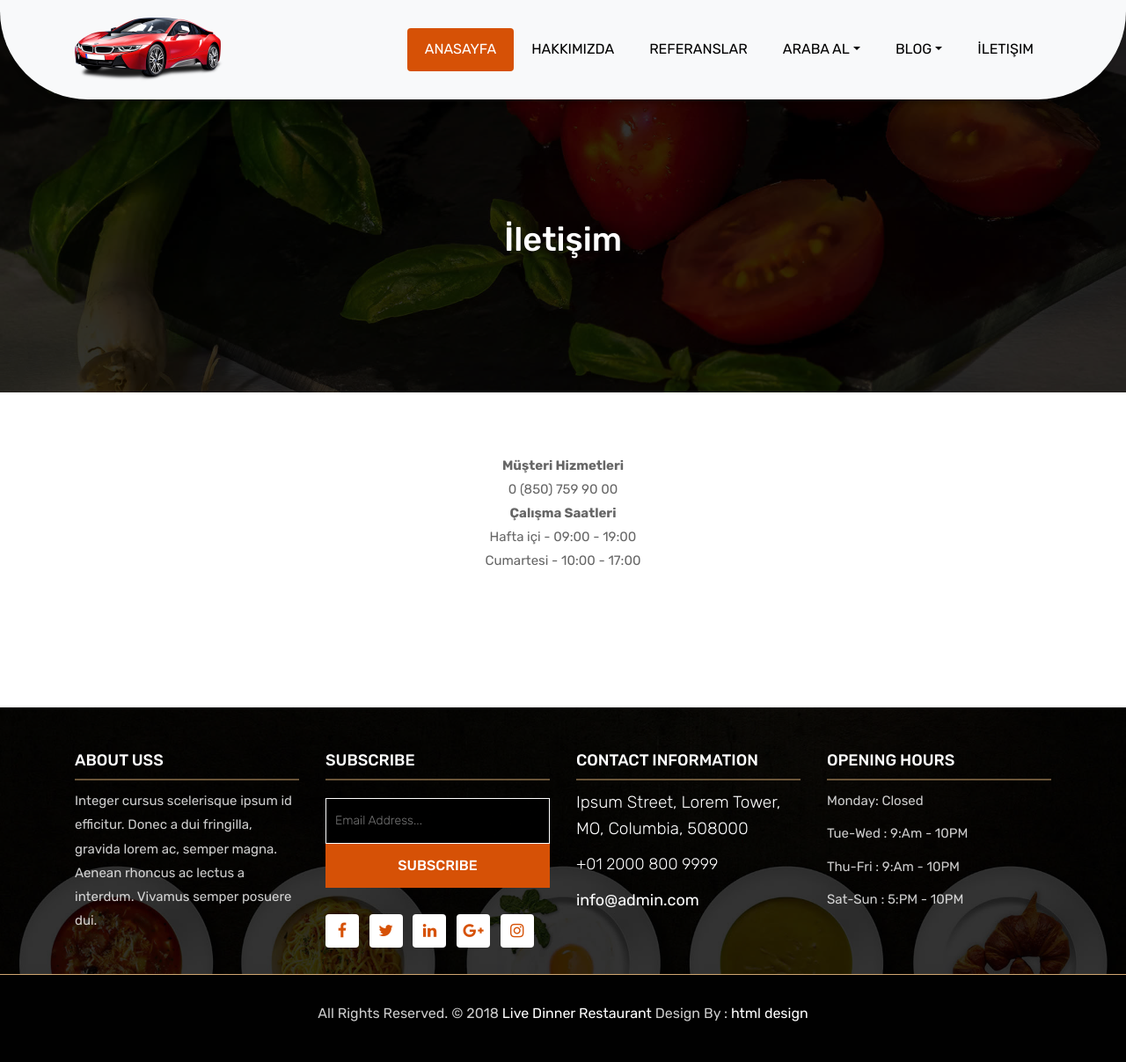
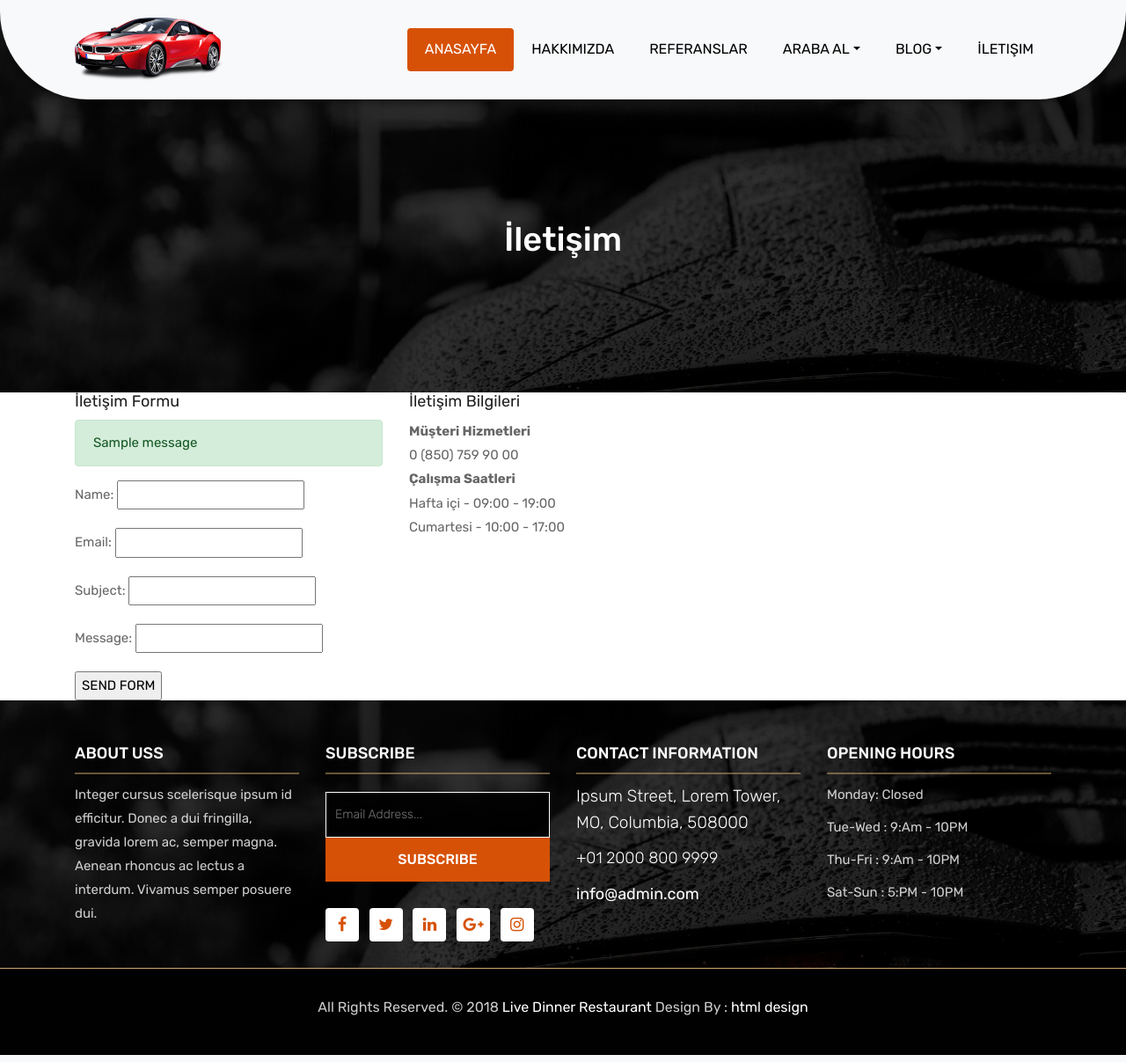
Before and after one commit to zduranel/MyCars, a Django app: template home/templates/iletisim.html in a window 1280 px wide. Shown: the whole page at 88% size. Run offline with Django 3.2, Linux system fonts and the light colour scheme; the template is opened without the code that fills it: values that come from a table or form of the project are taken from there, others are empty; data comes from the database, SQL or seed files in the repository; both versions use the stored data as it was after the commit; one stand-in notice (Sample message) is shown; some libraries are stand-ins or nearby versions.

Commit message:
güncelleme genel

```diff
--- a/home/models.py
+++ b/home/models.py
@@ -2,6 +2,7 @@
 from django.db import models
 
 # Create your models here.
+from django.forms import TextInput, ModelForm, Textarea
 
 
 class Setting(models.Model):
@@ -14,27 +15,61 @@
     keywords = models.CharField(max_length=255)
     description = models.CharField(max_length=255)
     company = models.CharField(max_length=150)
-    adress = models.CharField(blank=True,max_length=150)
-    phone = models.CharField(blank=True,max_length=150)
-    fax = models.CharField(blank=True,max_length=150)
-    email = models.CharField(blank=True,max_length=150)
-    smtpserver = models.CharField(blank=True,max_length=150)
-    smptemail = models.CharField(blank=True,max_length=150)
-    smptpassword = models.CharField(blank=True,max_length=150)
-    smptport = models.CharField(blank=True,max_length=5)
-    icon = models.ImageField(blank=True,upload_to='images/')
-    facebook   = models.CharField(blank=True,max_length=150)
-    instagram = models.CharField(blank=True,max_length=150)
-    twitter = models.CharField(blank=True,max_length=150)
+    adress = models.CharField(blank=True, max_length=150)
+    phone = models.CharField(blank=True, max_length=150)
+    fax = models.CharField(blank=True, max_length=150)
+    email = models.CharField(blank=True, max_length=150)
+    smtpserver = models.CharField(blank=True, max_length=150)
+    smptemail = models.CharField(blank=True, max_length=150)
+    smptpassword = models.CharField(blank=True, max_length=150)
+    smptport = models.CharField(blank=True, max_length=5)
+    icon = models.ImageField(blank=True, upload_to='images/')
+    facebook = models.CharField(blank=True, max_length=150)
+    instagram = models.CharField(blank=True, max_length=150)
+    twitter = models.CharField(blank=True, max_length=150)
 
     aboutus = RichTextUploadingField(blank=True)
     contact = RichTextUploadingField(blank=True)
     references = RichTextUploadingField(blank=True)
 
-    status = models.CharField(max_length=10,choices=STATUS)
+    status = models.CharField(max_length=10, choices=STATUS)
     create_at = models.DateTimeField(auto_now_add=True)
     update_at = models.DateTimeField(auto_now=True)
 
+    def __str__(self):
+        return self.title
+
+
+class ContactFormMessage(models.Model):
+    STATUS = (
+        ('New', 'New'),
+        ('Read', 'Read'),
+        ('Closed', 'Closed'),
+
+    )
+    name = models.CharField(blank=True, max_length=20)
+    email = models.CharField(blank=True, max_length=50)
+    subject = models.CharField(blank=True, max_length=50)
+    message = models.CharField(blank=True, max_length=255)
+    status = models.CharField(max_length=10, choices=STATUS, default='New')
+    ip = models.CharField(blank=True, max_length=20)
+    note = models.CharField(blank=True, max_length=100)
+    created_at = models.DateTimeField(auto_now_add=True)
+    updated_at = models.DateTimeField(auto_now=True)
 
     def __str__(self):
-        return self.title
+        return self.name
+
+
+class ContactFormu(ModelForm):
+    class Meta:
+        model = ContactFormMessage
+        fields = ['name', 'email', 'subject', 'message']
+
+    widgets = {
+        'name': TextInput(attrs={'class': 'form-control', 'placeholder': 'Name & Surname'}),
+        'subject': TextInput(attrs={'class': 'form-control', 'placeholder': 'Subject'}),
+        'email': TextInput(attrs={'class': 'form-control', 'placeholder': 'Email Adress'}),
+        'message': Textarea(attrs={'class': 'form-control', 'placeholder': 'Your Message', 'row': '5'}),
+
+    }
--- a/home/static/css/style.css
+++ b/home/static/css/style.css
@@ -620,7 +620,7 @@
 	padding-bottom: 0px;
 }
 .bg-f{
-	background-image: url("../images/footer-bg.jpg");
+	background-image: url("../images/all-bg.jpg");
 	background-attachment: scroll;
 	background-clip: initial;
 	background-color: rgba(0, 0, 0, 0);
@@ -781,6 +781,8 @@
     background-position: 0 0;
     position: relative;
 }
+
+
 .all-page-title .container{
 	position: relative;
 	z-index: 2;
--- a/home/templates/hakkimizda.html
+++ b/home/templates/hakkimizda.html
@@ -15,11 +15,14 @@
 
 
 
+
 {% block content %}
 
 
+
+
     <!-- Start All Pages -->
-	<div class="all-page-title page-breadcrumb">
+	<div class="all-page-title page-breadcrumb " >
 		<div class="container text-center">
 			<div class="row">
 				<div class="col-lg-12">
--- a/home/templates/iletisim.html
+++ b/home/templates/iletisim.html
@@ -33,16 +33,38 @@
 
 
 	<!-- Start Customer Reviews -->
-	<div class="customer-reviews-box">
+	<div class="section">
 		<div class="container">
 			<div class="row">
-				<div class="col-lg-12">
-					<div class="heading-title text-center">
+				<div class="col-md-4">
+					<div class="billing-details">
 
-                        {{ setting.contact|safe }}
+                        <div class="section-title">
+                            <h3 class="title">İletişim Formu</h3>
+                        </div>
+
+                        {% if messages %}
+                            {% for message in messages %}
+                                <div class="alert alert-{{ message.tags }}" role="alert">
+                                    {{ message }}
+                                </div>
+                            {% endfor %}
+                        {% endif %}
+
+                        <form action="" method="post">
+                            {% csrf_token %}
+                            {{ form.as_p }}
+                            <input type="submit" value="SEND FORM">
+                        </form>
 
 					</div>
 				</div>
+                <div class="col-md-8">
+                    <div class="section-title">
+                        <h3 class="title">İletişim Bilgileri</h3>
+                    </div>
+                    {{ setting.contact|safe}}
+                </div>
 			</div>
 
 
```
Also changed, not shown: home/admin.py (+7 -1 lines), home/views.py (+22 -9 lines), TEMPS/live-dinner/images/all-bg.jpg (deleted), TEMPS/live-dinner/images/footer-bg.jpg, db.sqlite3, home/static/images/all-bg.jpg, home/static/images/footer-bg.jpg.
